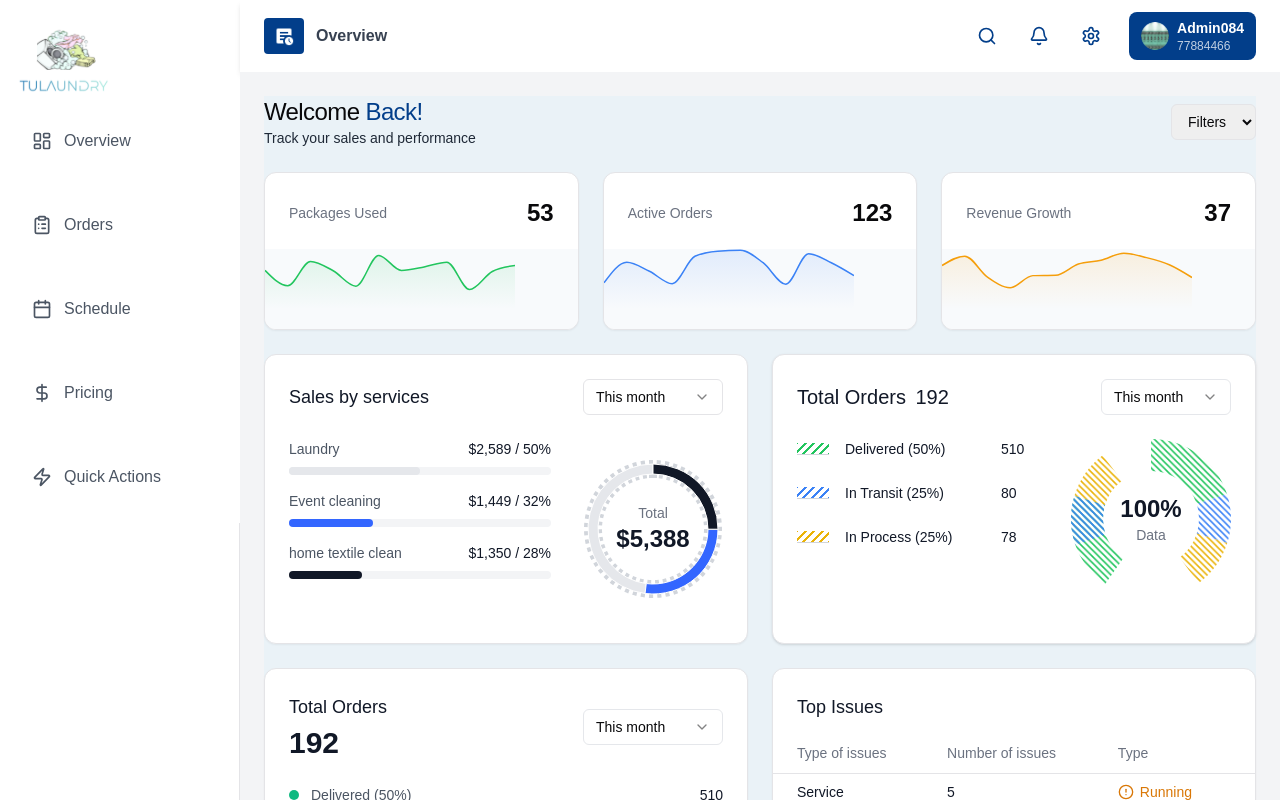
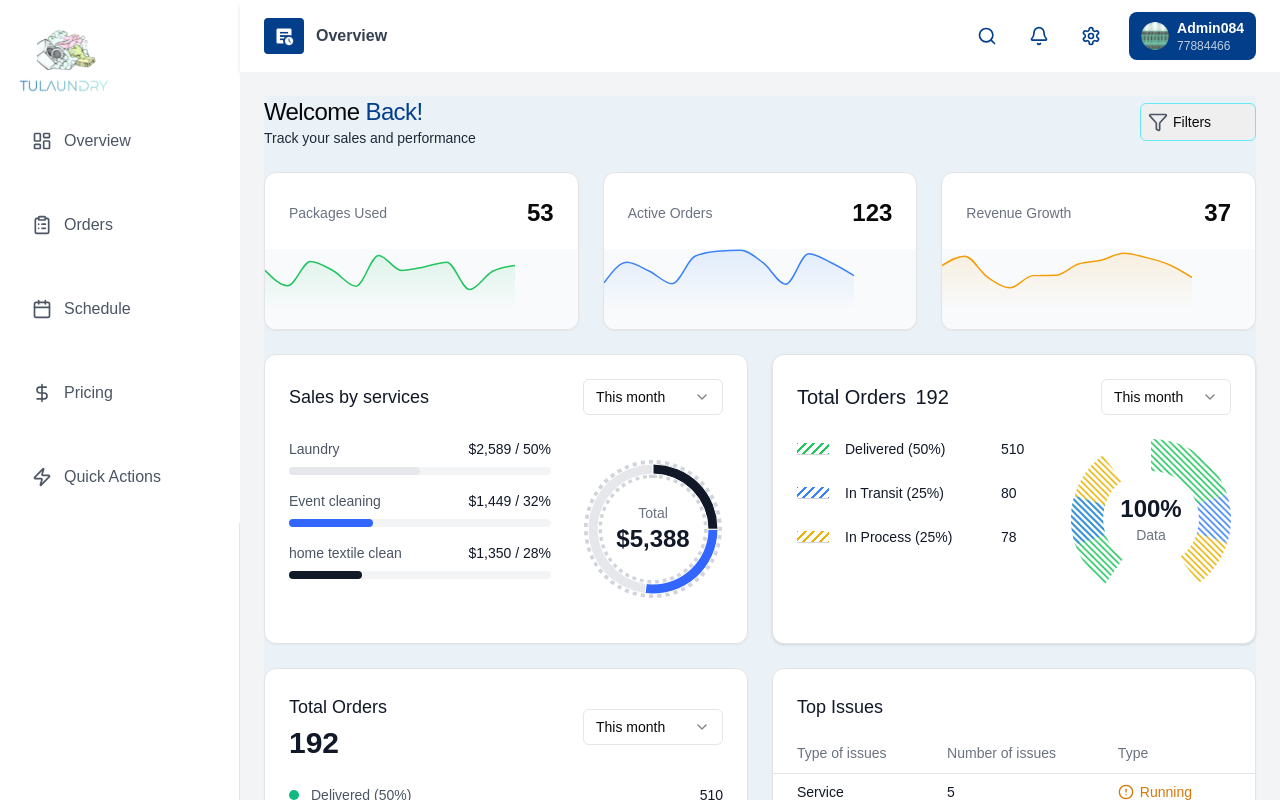
Before and after one commit to Aristocratjnr/service-provider-dashboard, a Next.js app: page / in a window 1280 px wide. Shown: the top 800 px of the page. Built offline with nearby package versions, Linux system fonts and the light colour scheme.

Commit message:
feat: add filter dropdown with icons, enhance Dashboard layout, and improve component structure

```diff
--- a/app/(dashboard)/overview/page.tsx
+++ b/app/(dashboard)/overview/page.tsx
@@ -1,33 +1,33 @@
-'use client'
-import { MetricsCard } from "@/components/metrics-card"
-import { OrdersStatus } from "@/components/order-status"
-import { SalesChart } from "@/components/sales-chart"
-import { AreaChartSmall } from "@/components/charts/area-chart"
-import { TopServices } from "@/components/top-services"
-import { Orders } from "@/components/orders"
-import { MethodPreferred } from "@/components/method-preffered"
-
-
+'use client';
+import { MetricsCard } from "@/components/metrics-card";
+import { OrdersStatus } from "@/components/order-status";
+import { SalesChart } from "@/components/sales-chart";
+import { AreaChartSmall } from "@/components/charts/area-chart";
+import { TopServices } from "@/components/top-services";
+import { Orders } from "@/components/orders";
+import { MethodPreferred } from "@/components/method-preffered";
+import { FunnelIcon } from '@heroicons/react/24/solid';
+import { FilterIcon } from "lucide-react";
 
 const orderStatusData = [
   { status: "Delivered", count: 510, percentage: 50, color: "#22c55e", patternId: "pattern1" },
   { status: "In Transit", count: 80, percentage: 25, color: "#3b82f6", patternId: "pattern2" },
   { status: "In Process", count: 78, percentage: 25, color: "#eab308", patternId: "pattern3" },
-]
+];
 
 const topIssuesData = [
   { name: "Dry cleaning", orders: 12, status: "Running", type: "Service", count: 5 },
   { name: "Laundry", orders: 8, status: "Running", type: "Service", count: 3 },
   { name: "Ironing", orders: 3, status: "Running", type: "Service", count: 2 },
   { name: "Folding", orders: 2, status: "Running", type: "Service", count: 1 },
-]
+];
 
 const generateChartData = (points: number) => {
   return Array.from({ length: points }, (_, i) => ({
     name: `${i + 1}`,
     value: Math.floor(Math.random() * 100) + 50,
-  }))
-}
+  }));
+};
 
 const methodPreferredData = {
   startDate: "Aug 30, 2025",
@@ -37,29 +37,37 @@ const methodPreferredData = {
       name: "Pick-Up",
       count: 20,
       percentage: 17.4,
-      color: "blue-500"
+      color: "blue-500",
     },
     {
       name: "Delivery",
       count: 95,
       percentage: 82.6,
-      color: "red-400"
-    }
-  ]
-}
+      color: "red-400",
+    },
+  ],
+};
 
 export default function Dashboard() {
   return (
-
-      <div className="space-y-6" style={{background: 'rgba(161, 222, 247, 0.10)'}}>
+    <div className="space-y-6" style={{ background: 'rgba(161, 222, 247, 0.10)' }}>
       <div className="flex items-center justify-between">
         <div>
-            <h1 className="text-2xl font-semi-bold tracking-tight">Welcome <span className="text-[#023E8A]">Back!</span></h1>
+          <h1 className="text-2xl font-semi-bold tracking-tight">
+            Welcome <span className="text-[#023E8A]">Back!</span>
+          </h1>
           <p className="text-sm text-gray-800">Track your sales and performance</p>
         </div>
-          <select className="rounded-md border px-3 py-2 text-sm">
-            <option>Filters</option>
+        {/* Dropdown with Icon */}
+        <div className="relative">
+          <select className="appearance-none w-full rounded-md border border-cyan-300 pl-8 pr-3 py-2 text-sm">
+            <option className="text-gray-500 text-lg">Filters</option>
+            <option>Today</option>
+            <option>This Week</option>
+            <option>This Month</option>
           </select>
+          <FilterIcon className="absolute top-1/2 left-2 h-5 w-5 transform -translate-y-1/2 text-gray-600 pointer-events-none" />
+        </div>
       </div>
       <div className="grid gap-6 md:grid-cols-3">
         <MetricsCard
@@ -79,13 +87,13 @@ export default function Dashboard() {
         />
       </div>
       <div className="grid gap-6 md:grid-cols-2">
-         <SalesChart  />
+        <SalesChart />
         <OrdersStatus data={orderStatusData} total={192} />
       </div>
       <div className="grid gap-6 md:grid-cols-2">
-        <Orders/>
+        <Orders />
         <div className="space-y-6">
-          <TopServices data ={topIssuesData} />
+          <TopServices data={topIssuesData} />
           <MethodPreferred
             startDate={methodPreferredData.startDate}
             endDate={methodPreferredData.endDate}
@@ -94,6 +102,5 @@ export default function Dashboard() {
         </div>
       </div>
     </div>
-
-  )
+  );
 }
```
Lines whose indentation alone changed are shown as unchanged.
